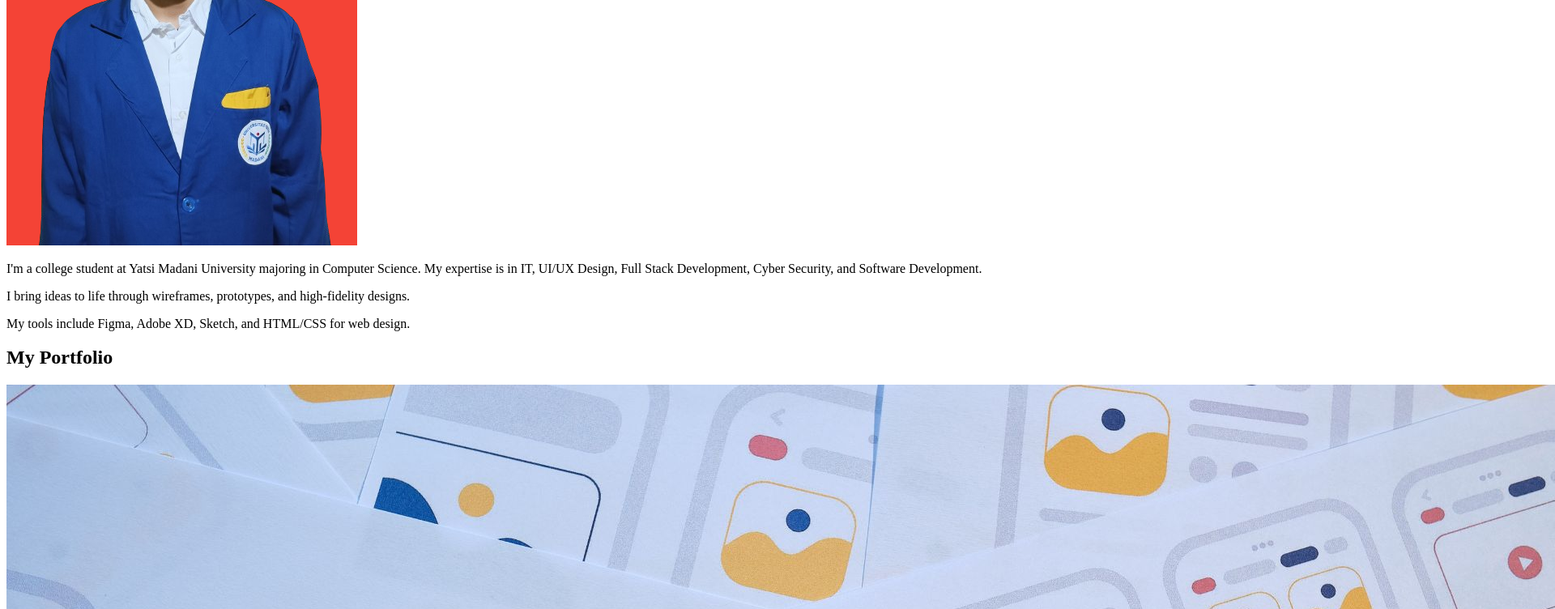
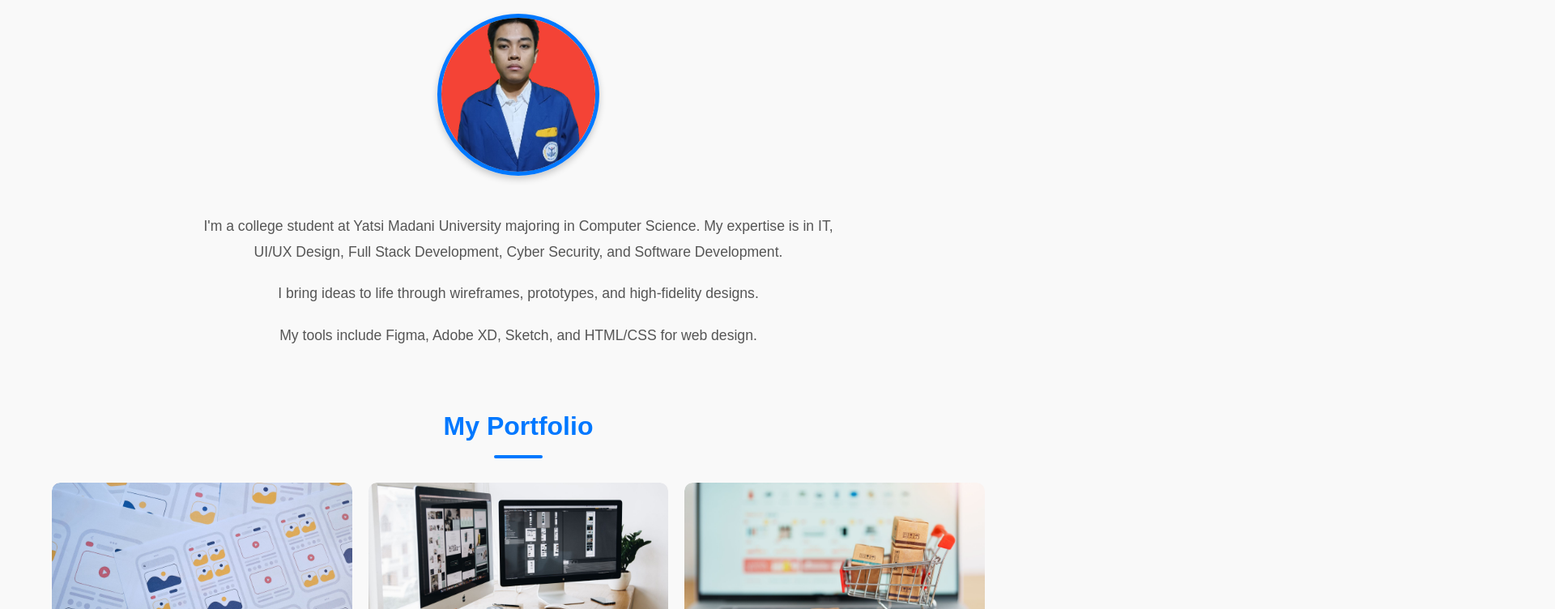
Before and after one commit to rmd-ry/Portofolio-Riyo, a plain HTML site: page index.html in a window 1280 px wide. Shown: the part 648-1400 px from the top of the page at 81% size, 1920 px wide, since content can reach past the window. Drawn offline with Linux system fonts and the light colour scheme.

Commit message:
index.html

```diff
--- a/index.html
+++ b/index.html
@@ -14,7 +14,7 @@
     <meta property="og:image" content="Web UI - UX/Foto BG Merah.png">
     <meta property="og:type" content="website">
     <title>Riyo - UI/UX Designer & Developer</title>
-    <link rel="stylesheet" href="Portofolio UI - UX.css">
+    <link rel="stylesheet" href="style.css">
     <script type="application/ld+json">
         {
             "@context": "https://schema.org",
```
